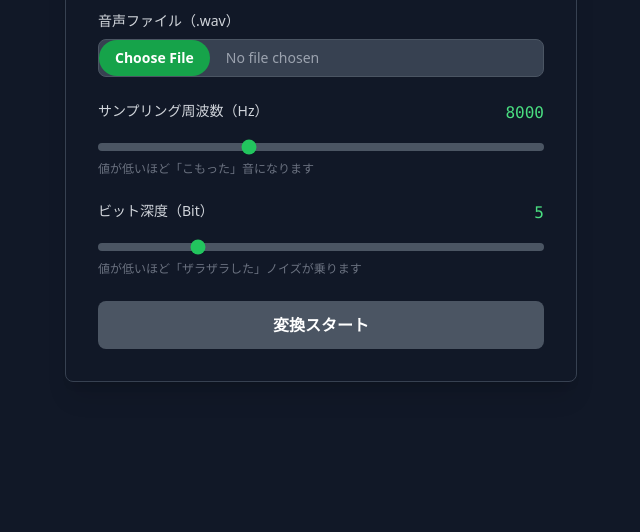
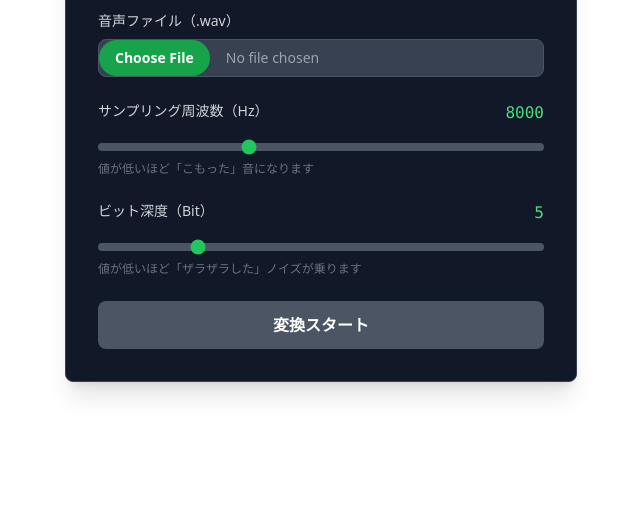
Before and after one commit to SUBSCHOLARS/retoro-sound-converter-service, a website: page static/index.html in a window 1280 px wide. Shown: the part 268-800 px from the top of the page, without its empty margins (319-959 px from the left). Drawn offline with nearby package versions, Linux system fonts and the light colour scheme.

Commit message:
delete css

```diff
--- a/static/index.html
+++ b/static/index.html
@@ -5,7 +5,6 @@
         <meta name="viewport" content="width=device-width, initial-scale=1.0">
         <title>Retro Sound Converter</title>
         <script src="https://cdn.tailwindcss.com"></script>
-        <link rel="stylesheet" href="/static/style.css">
         <script src="/static/script.js" defer></script>
     </head>
     <body class="text-white min-h-screen flex items-center justify-center font-sans">
--- a/static/style.css
+++ /dev/null
@@ -1,29 +0,0 @@
-/* Tailwind CSSで表現しきれない細かい調整や、全体設定 */
-body {
-    background-color: #111827;
-}
-
-/* スライダーのカスタマイズ（ブラウザ標準の見た目を上書き） */
-/* input[type=range]{
-    -webkit-appearance: none;
-    appearance: none;
-    background: transparent;
-    cursor: pointer;
-}
-
-input[type=range]::-webkit-slider-thumb{
-    -webkit-appearance: none;
-    height: 16px;
-    width: 16px;
-    border-radius: 50%;
-    background: #4ade80;
-    margin-top: -6px;
-    box-shadow: 0 0 2px rgba(0,0,0,0.5);
-}
-input[type=range]::-webkit-slider-runnable-track{
-    width: 100%;
-    height: 4px;
-    cursor: pointer;
-    background: #4b5563;
-    border-radius: 2px;
-} */
```
